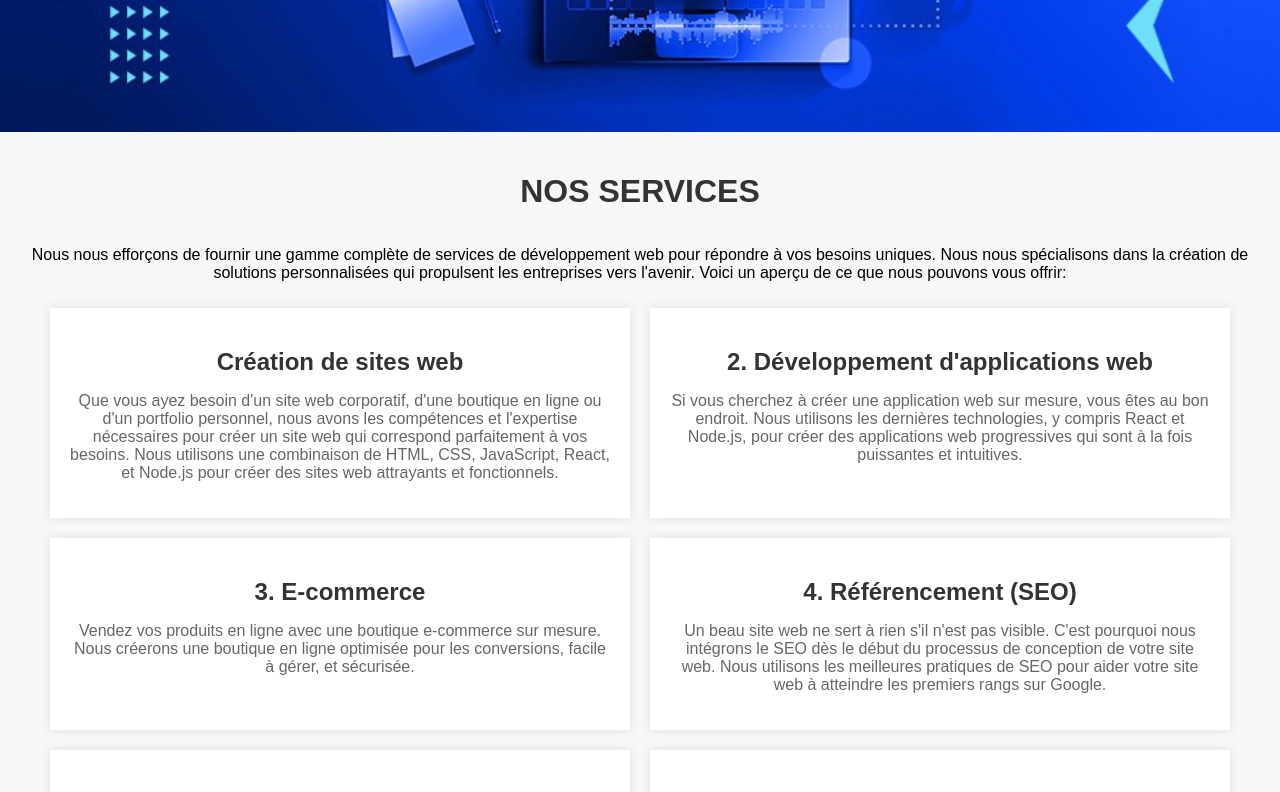
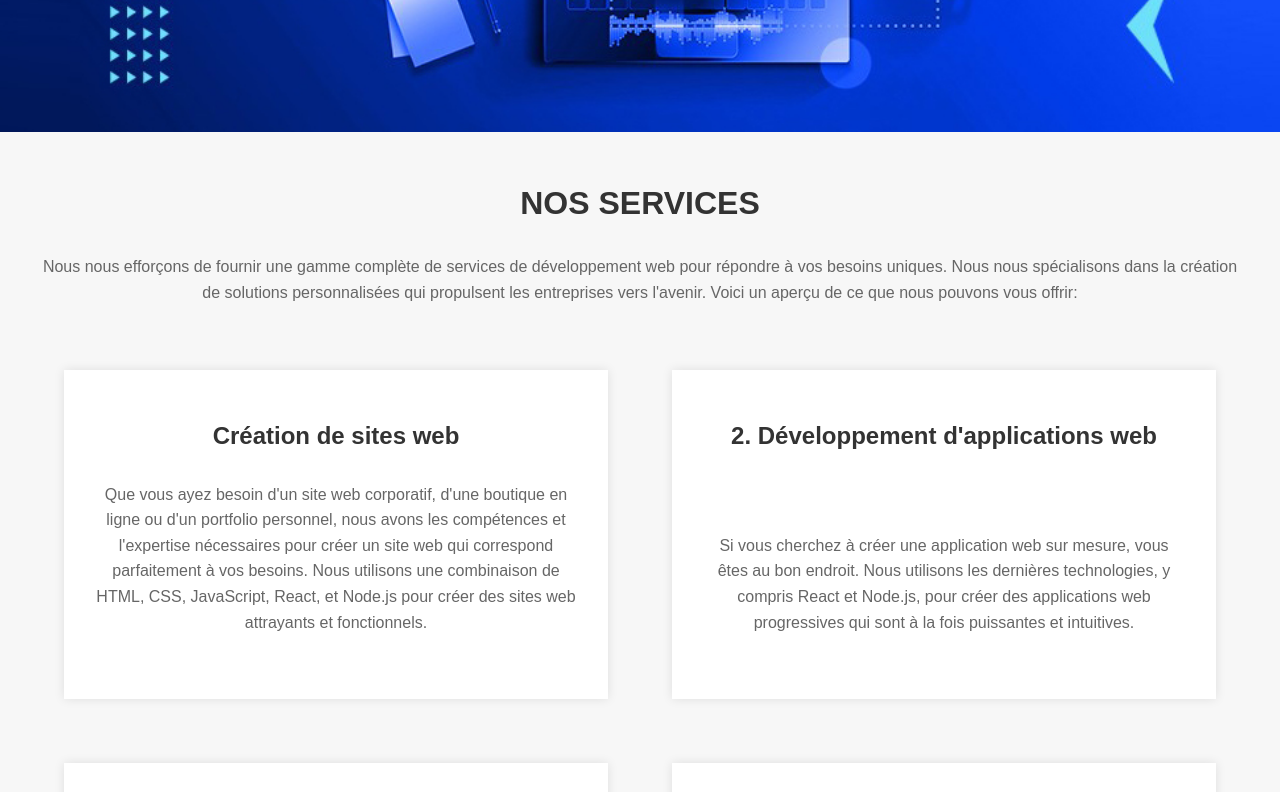
Before and after one commit to mrtchou/sitePerso, a React (Create React App) app: page /Nos-Services in a window 1280 px wide. Shown: the part 580-1372 px from the top of the page. Built offline with nearby package versions, Linux system fonts and the light colour scheme.

Commit message:
amelioration css pour la page NosServices

```diff
--- a/src/styles/NosServices.css
+++ b/src/styles/NosServices.css
@@ -1,34 +1,39 @@
 .services {
-    padding: 20px;
+    padding: 2rem;
     background-color: #f7f7f7;
-    display: flex;
-    flex-direction: column;
-    align-items: center;
     font-family: Arial, sans-serif;
+    text-align: center;
 }
 
 .services h1 {
     color: #333;
     text-transform: uppercase;
-    margin-bottom: 20px;
-    text-align: center;
+    margin-bottom: 2rem;
+}
+
+.services p {
+    color: #666;
+    margin-bottom: 2rem;
+    line-height: 1.6;
 }
 
 .services__content {
     display: flex;
     flex-wrap: wrap;
     justify-content: space-around;
-    width: 100%;
-    max-width: 1200px;
+    align-items: stretch;
 }
 
 .service-card {
     background-color: white;
     box-shadow: 0 0 10px rgba(0, 0, 0, 0.1);
-    margin: 10px;
-    padding: 20px;
-    width: calc(50% - 20px);
+    padding: 2rem;
+    flex: 0 1 calc(50% - 4rem);
+    margin: 2rem 1rem;
     box-sizing: border-box;
+    display: flex;
+    flex-direction: column;
+    justify-content: space-between;
     transition: all 0.3s ease;
 }
 
@@ -39,7 +44,7 @@
 
 .service-card h2 {
     color: #333;
-    margin-bottom: 10px;
+    margin-bottom: 1rem;
 }
 
 .service-card p {
```
